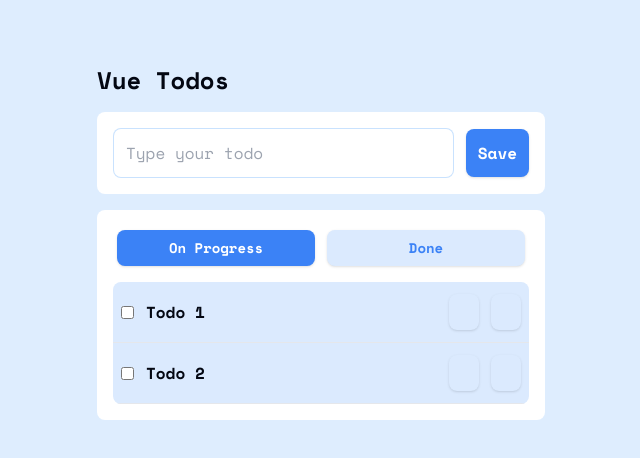
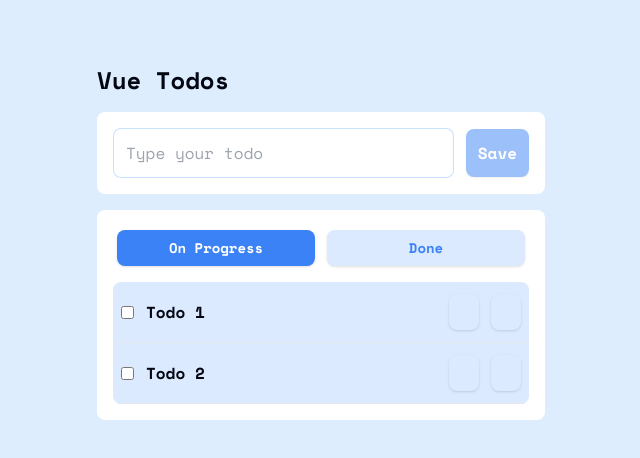
Before and after one commit to agfebrian/vue-todos, a Vue app: page / in a window 1280 px wide. Shown: the top 458 px of the page, without its empty margins (319-959 px from the left). Built offline with nearby package versions, Linux system fonts and the light colour scheme; some icons are missing.

Commit message:
feat: crud todos

```diff
--- a/src/components/app/AppButton.vue
+++ b/src/components/app/AppButton.vue
@@ -5,6 +5,7 @@ import { twMerge } from 'tailwind-merge'
 interface Props {
   variant?: 'primary' | 'secondary'
   size?: 'sm' | 'md' | 'lg'
+  disabled?: boolean
   addClass?: string
 }
 
@@ -23,6 +24,13 @@ const colorize = computed(() => {
       result = 'bg-blue-100 text-blue-500 hover:bg-blue-200 active:bg-blue-300'
       break
   }
+
+  // check if disabled is true
+  if (props.disabled) {
+    const splitted = result.split(' ')
+    result = splitted.slice(0, 2).join(' ')
+  }
+
   return result
 })
 
@@ -41,12 +49,21 @@ const sizing = computed(() => {
   }
   return result
 })
+
+const inactive = computed(() => (props.disabled ? 'opacity-50' : ''))
 </script>
 
 <template>
   <button
+    :disabled="disabled"
     :class="
-      twMerge('rounded-app font-semibold shadow transition-colors', sizing, colorize, addClass)
+      twMerge(
+        'rounded-app font-semibold shadow transition-colors',
+        sizing,
+        colorize,
+        addClass,
+        inactive
+      )
     "
   >
     <slot>Button</slot>
--- a/src/components/app/AppInput.vue
+++ b/src/components/app/AppInput.vue
@@ -1,4 +1,6 @@
 <script setup lang="ts">
+import { ref } from 'vue'
+
 interface Props {
   text?: string
   placeholder?: string
@@ -8,11 +10,19 @@ const model = defineModel()
 withDefaults(defineProps<Props>(), {
   text: 'text'
 })
+
+const input = ref<HTMLInputElement | null>()
+const focusInput = () => input.value?.focus()
+
+defineExpose({
+  focusInput
+})
 </script>
 
 <template>
   <input
     v-model="model"
+    ref="input"
     :type="text"
     :placeholder="placeholder"
     class="rounded-app w-full border border-blue-300/50 p-3 outline-none focus:border-blue-500"
--- a/src/components/template/todos/TempHeaderTodos.vue
+++ b/src/components/template/todos/TempHeaderTodos.vue
@@ -1,12 +1,36 @@
 <script setup lang="ts">
+import { ref, computed } from 'vue'
+
 import AppInput from '@/components/app/AppInput.vue'
 import AppButton from '@/components/app/AppButton.vue'
 import AppCard from '@/components/app/AppCard.vue'
+
+interface Props {
+  isUpdateTodo: boolean
+}
+
+const model = defineModel()
+defineProps<Props>()
+const emits = defineEmits<{
+  (e: 'onClick'): void
+}>()
+
+const input = ref<InstanceType<typeof AppInput> | null>()
+
+const handleClick = () => {
+  emits('onClick')
+  model.value = ''
+  input.value?.focusInput()
+}
+
+const disabledButton = computed(() => (model.value as string).length < 5)
 </script>
 
 <template>
   <AppCard add-class="flex-row">
-    <AppInput placeholder="Type your todo" />
-    <AppButton>Save</AppButton>
+    <AppInput v-model="model" placeholder="Type your todo" />
+    <AppButton :disabled="disabledButton" @click="handleClick">
+      {{ isUpdateTodo ? 'Update' : 'Save' }}
+    </AppButton>
   </AppCard>
 </template>
--- a/src/components/template/todos/TempItemTodos.vue
+++ b/src/components/template/todos/TempItemTodos.vue
@@ -11,6 +11,10 @@ interface Props {
 
 const model = defineModel()
 defineProps<Props>()
+const emits = defineEmits<{
+  (e: 'onUpdate', id: number | string): void
+  (e: 'onRemove', id: number | string): void
+}>()
 </script>
 
 <template>
@@ -22,10 +26,10 @@ defineProps<Props>()
       <AppLabel :for-label="String(todo.id) as string" :text="todo.todo" />
     </div>
     <div class="flex items-center gap-3">
-      <AppButton variant="secondary" size="sm">
+      <AppButton variant="secondary" size="sm" @click="emits('onUpdate', todo.id)">
         <VIcon name="bi-pencil-fill" />
       </AppButton>
-      <AppButton variant="secondary" size="sm">
+      <AppButton variant="secondary" size="sm" @click="emits('onRemove', todo.id)">
         <VIcon name="bi-trash-fill" fill="#fd2020" />
       </AppButton>
     </div>
--- a/src/components/template/todos/TempMainTodos.vue
+++ b/src/components/template/todos/TempMainTodos.vue
@@ -21,11 +21,49 @@ const todos = ref<Todo[]>([
     isCompleted: false
   }
 ])
+
+const textTodo = ref<string>('')
+const isUpdateTodo = ref<boolean>(false)
+const selectedTodo = ref<Todo>({} as Todo)
+
+const addTodo = () => {
+  if (isUpdateTodo.value) {
+    updateTodo()
+    // reset data that need to updated todo
+    isUpdateTodo.value = false
+    selectedTodo.value = {} as Todo
+    return
+  }
+
+  todos.value.push({
+    id: Number(Math.random()),
+    todo: textTodo.value,
+    isCompleted: false
+  })
+}
+
+const updateTodo = () => {
+  const index = todos.value.findIndex((item) => item.id === selectedTodo.value.id)
+  if (index != -1) {
+    todos.value[index] = { ...selectedTodo.value, todo: textTodo.value }
+  }
+}
+
+const editTodo = (id: number | string) => {
+  const todo = todos.value.find((item) => item.id === id)
+  isUpdateTodo.value = true
+  selectedTodo.value = todo!
+  textTodo.value = todo!.todo
+}
+
+const removeTodo = (id: number | string) => {
+  todos.value = todos.value.filter((item) => item.id !== id)
+}
 </script>
 
 <template>
   <main class="flex flex-col gap-4">
-    <HeaderTodos />
+    <HeaderTodos v-model="textTodo" :is-update-todo="isUpdateTodo" @on-click="addTodo" />
     <AppCard>
       <!-- tab -->
       <AppTab v-model="activeTab" :items="['On Progress', 'Done']" />
@@ -38,6 +76,8 @@ const todos = ref<Todo[]>([
             :key="todo.id"
             v-model="todo.isCompleted"
             :todo="todo"
+            @on-update="editTodo"
+            @on-remove="removeTodo"
           />
         </div>
       </div>
```
Also changed, not shown: 1 other file (tests, documents, lock files or other folders).
